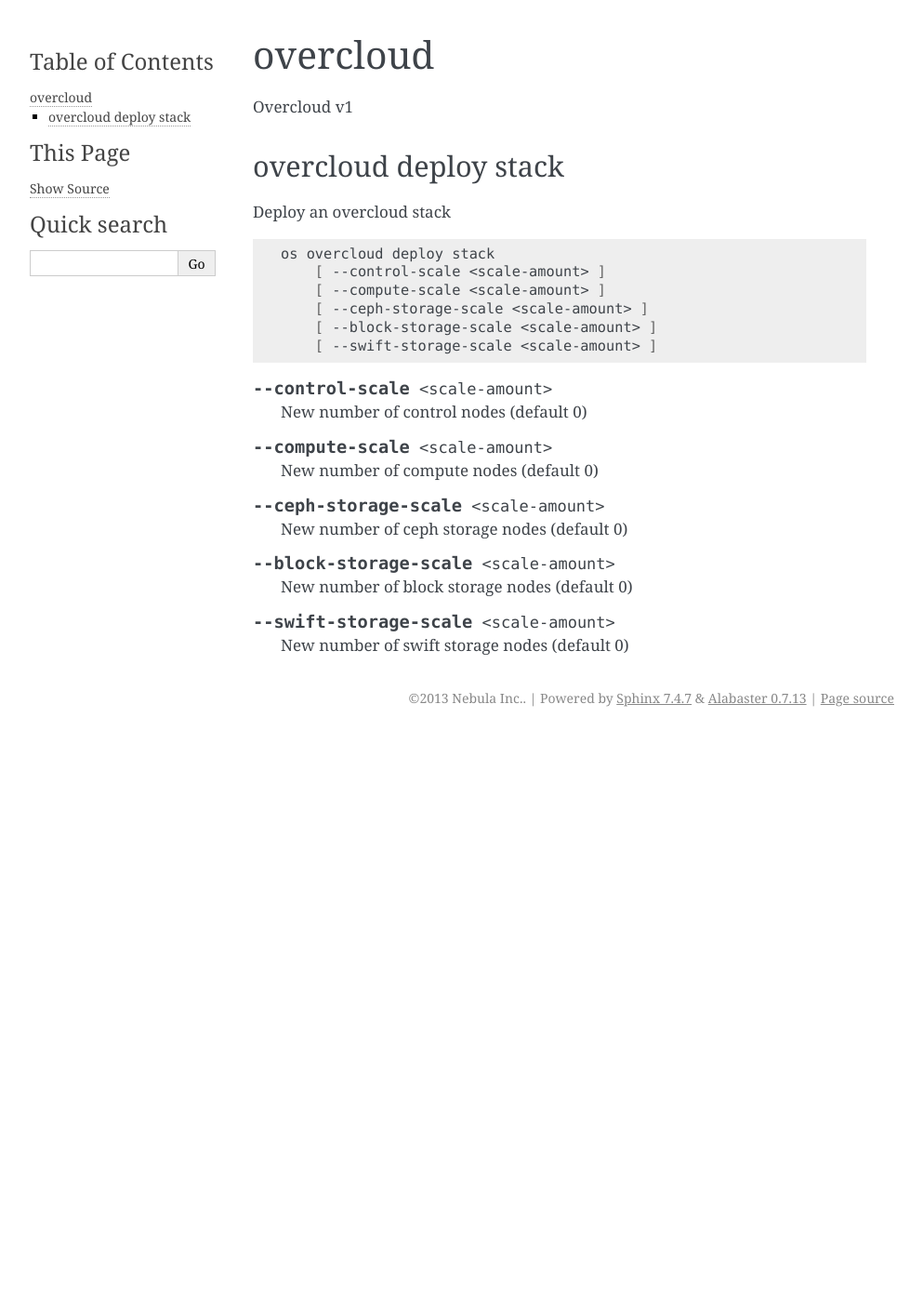
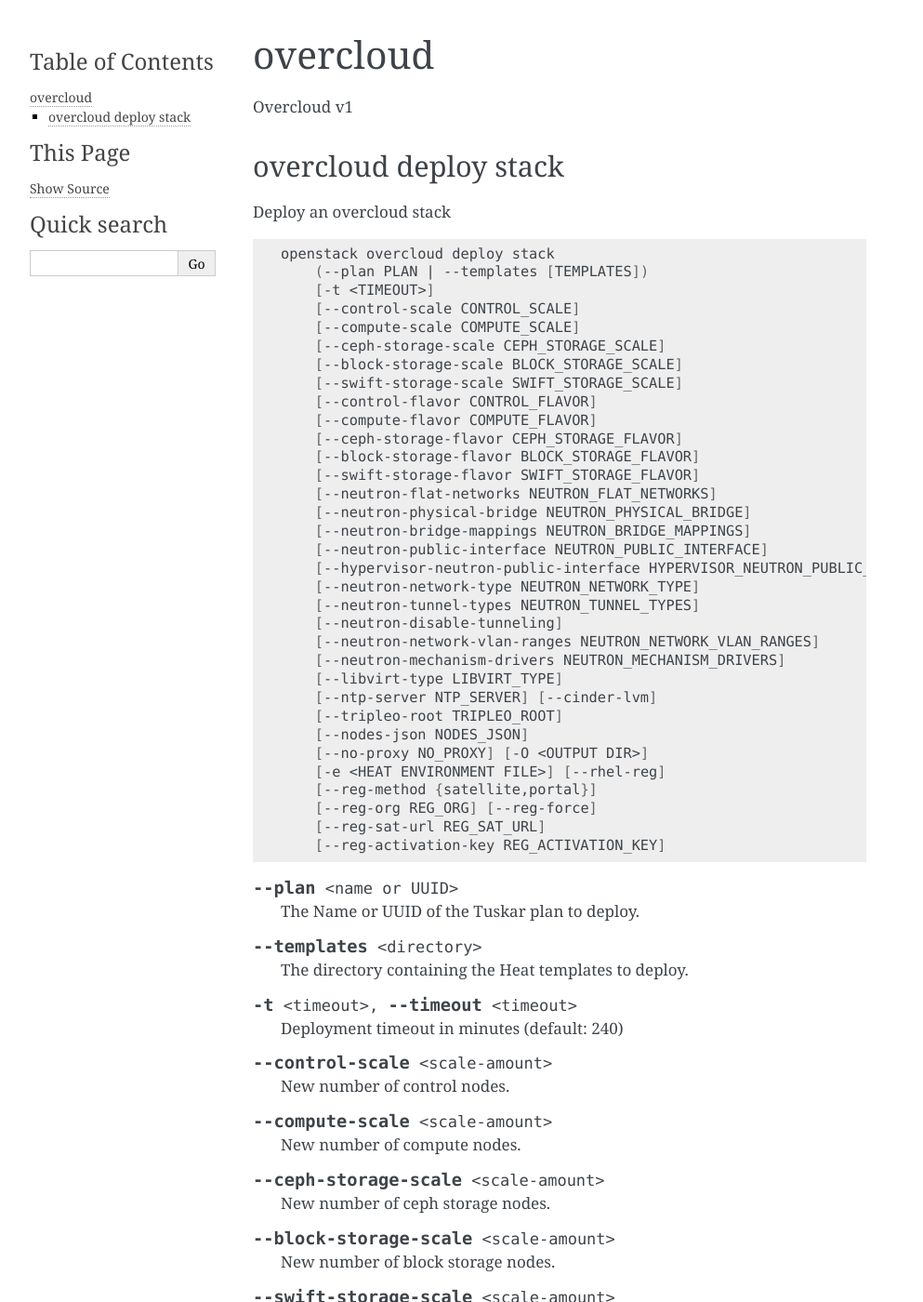
Before and after one commit to openstack-archive/python-tripleoclient, a Sphinx documentation site: the page built from doc/source/command-objects/overcloud.rst, in a window 1280 px wide and 1400 px high. Shown: the whole window at 93% size, without its empty margins (148-1141 px from the left). Built offline with Sphinx 7.4.7, drawn with Linux system fonts in a browser that asks for light colours; some of the changed text lies outside the part shown.

Commit message:
Add command option descriptions
Add command option descriptions for the deploy overcloud command.

Change-Id: I20815efddd020ab652bd2666cafbdbfbfd637437
Closes-bug: https://bugzilla.redhat.com/show_bug.cgi?id=1241668

```diff
--- a/doc/source/command-objects/overcloud.rst
+++ b/doc/source/command-objects/overcloud.rst
@@ -12,29 +12,192 @@
 .. program:: overcloud deploy stack
 .. code:: bash
 
-    os overcloud deploy stack
-        [ --control-scale <scale-amount> ]
-        [ --compute-scale <scale-amount> ]
-        [ --ceph-storage-scale <scale-amount> ]
-        [ --block-storage-scale <scale-amount> ]
-        [ --swift-storage-scale <scale-amount> ]
+    openstack overcloud deploy stack
+        (--plan PLAN | --templates [TEMPLATES])
+        [-t <TIMEOUT>]
+        [--control-scale CONTROL_SCALE]
+        [--compute-scale COMPUTE_SCALE]
+        [--ceph-storage-scale CEPH_STORAGE_SCALE]
+        [--block-storage-scale BLOCK_STORAGE_SCALE]
+        [--swift-storage-scale SWIFT_STORAGE_SCALE]
+        [--control-flavor CONTROL_FLAVOR]
+        [--compute-flavor COMPUTE_FLAVOR]
+        [--ceph-storage-flavor CEPH_STORAGE_FLAVOR]
+        [--block-storage-flavor BLOCK_STORAGE_FLAVOR]
+        [--swift-storage-flavor SWIFT_STORAGE_FLAVOR]
+        [--neutron-flat-networks NEUTRON_FLAT_NETWORKS]
+        [--neutron-physical-bridge NEUTRON_PHYSICAL_BRIDGE]
+        [--neutron-bridge-mappings NEUTRON_BRIDGE_MAPPINGS]
+        [--neutron-public-interface NEUTRON_PUBLIC_INTERFACE]
+        [--hypervisor-neutron-public-interface HYPERVISOR_NEUTRON_PUBLIC_INTERFACE]
+        [--neutron-network-type NEUTRON_NETWORK_TYPE]
+        [--neutron-tunnel-types NEUTRON_TUNNEL_TYPES]
+        [--neutron-disable-tunneling]
+        [--neutron-network-vlan-ranges NEUTRON_NETWORK_VLAN_RANGES]
+        [--neutron-mechanism-drivers NEUTRON_MECHANISM_DRIVERS]
+        [--libvirt-type LIBVIRT_TYPE]
+        [--ntp-server NTP_SERVER] [--cinder-lvm]
+        [--tripleo-root TRIPLEO_ROOT]
+        [--nodes-json NODES_JSON]
+        [--no-proxy NO_PROXY] [-O <OUTPUT DIR>]
+        [-e <HEAT ENVIRONMENT FILE>] [--rhel-reg]
+        [--reg-method {satellite,portal}]
+        [--reg-org REG_ORG] [--reg-force]
+        [--reg-sat-url REG_SAT_URL]
+        [--reg-activation-key REG_ACTIVATION_KEY]
+
+.. option:: --plan <name or UUID>
+
+    The Name or UUID of the Tuskar plan to deploy.
+
+.. option:: --templates <directory>
+
+    The directory containing the Heat templates to deploy.
+
+.. option:: -t <timeout>, --timeout <timeout>
+
+    Deployment timeout in minutes (default: 240)
 
 .. option:: --control-scale <scale-amount>
 
-    New number of control nodes (default 0)
+    New number of control nodes.
 
 .. option:: --compute-scale <scale-amount>
 
-    New number of compute nodes (default 0)
+    New number of compute nodes.
 
 .. option:: --ceph-storage-scale <scale-amount>
 
-    New number of ceph storage nodes (default 0)
+    New number of ceph storage nodes.
 
 .. option:: --block-storage-scale <scale-amount>
 
-    New number of block storage nodes (default 0)
+    New number of block storage nodes.
 
 .. option:: --swift-storage-scale <scale-amount>
 
-    New number of swift storage nodes (default 0)
+    New number of swift storage nodes.
+
+.. option:: --control-flavor <flavor-name>
+
+    Nova flavor to use for control nodes.
+
+.. option:: --compute-flavor <flavor-name>
+
+    Nova flavor to use for compute nodes.
+
+.. option:: --ceph-storage-flavor <flavor-name>
+
+    Nova flavor to use for ceph storage nodes.
+
+.. option:: --block-storage-flavor <flavor-name>
+
+    Nova flavor to use for cinder storage nodes.
+
+.. option:: --swift-storage-flavor <flavor-name>
+
+    Nova flavor to use for swift storage nodes.
+
+.. option:: --neutron-flat-networks <networks>
+
+    Comma separated list of physical_network names with which flat networks
+    can be created. Use * to allow flat networks with arbitrary
+    physical_network names. (default: 'datacentre')
+
+.. option:: --neutron-physical-bridge <bridge>
+
+    Deprecated.
+
+.. option:: --neutron-bridge-mappings <mappings>
+
+    Comma separated list of bridge mappings. (default: datacentre:br-ex)
+
+.. option:: --neutron-public-interface <interface>
+
+    Deprecated.
+
+.. option:: --hypervisor-neutron-public-interface <interface>
+
+    Deprecated.
+
+.. option:: --neutron-network-type <type>
+
+    The network type for the tenant networks.
+
+.. option:: --neutron-tunnel-types <type>
+
+    Network types supported by the agent (gre and/or vxlan).
+
+.. option:: --neutron-disable-tunneling
+
+    Disables tunneling.
+
+.. option:: --neutron-network-vlan-ranges <ranges>
+
+    Comma separated list of <physical_network>:<vlan_min>:<vlan_max> or
+    <physical_network> specifying physical_network names usable for VLAN
+    provider and tenant networks, as well as ranges of VLAN tags on each
+    available for allocation to tenant networks. (ex: datacentre:1:1000)
+
+.. option:: --neutron-mechanism-drivers <drivers>
+
+    An ordered list of extension driver entrypoints to be loaded from the
+    neutron.ml2.extension_drivers namespace.
+
+.. option:: --libvirt-type [kvm|lxc|qemu|uml|xen|parallels]
+
+    Libvirt domain type. (default: qemu)
+
+.. option:: --ntp-server <ip-address>
+
+    The NTP for overcloud nodes.
+
+.. option:: --cinder-lvm
+
+    Enables the cinder lvm/iscsi backend.
+
+.. option:: --tripleo-root <directory>
+
+    The root directory for TripleO templates.
+
+.. option:: --nodes-json <file>
+
+    A file containing node definitions. (default: instackenv.json)
+
+.. option:: --no-proxy <hosts>
+
+    A comma separated list of hosts that should not be proxied.
+
+.. option:: -O <directory>, --output-dir <directory>
+
+    Directory to write Tuskar template files into. It will be created if it
+    does not exist. If not provided a temporary directory will be used.
+
+.. option:: -e <file>, --environment-file <file>
+
+    Environment files to be passed to the heat stack-create or heat
+    stack-update command. (Can be specified more than once.)
+
+.. option:: --rhel-reg
+
+    Register overcloud nodes to the customer portal or a satellite.
+
+.. option:: --reg-method [sattelite|portal]
+
+    RHEL registration method to use for the overcloud nodes.
+
+.. option:: --reg-org <organization>
+
+    Organization key to use for registration.
+
+.. option:: --reg-force
+
+    Register the system even if it is already registered.
+
+.. option:: --reg-sat-url <url>
+
+    Satellite server to register overcloud nodes.
+
+.. option:: --reg-activation-key <key>
+
+    Activation key to use for registration.
```
Also changed, not shown: 1 other file.
